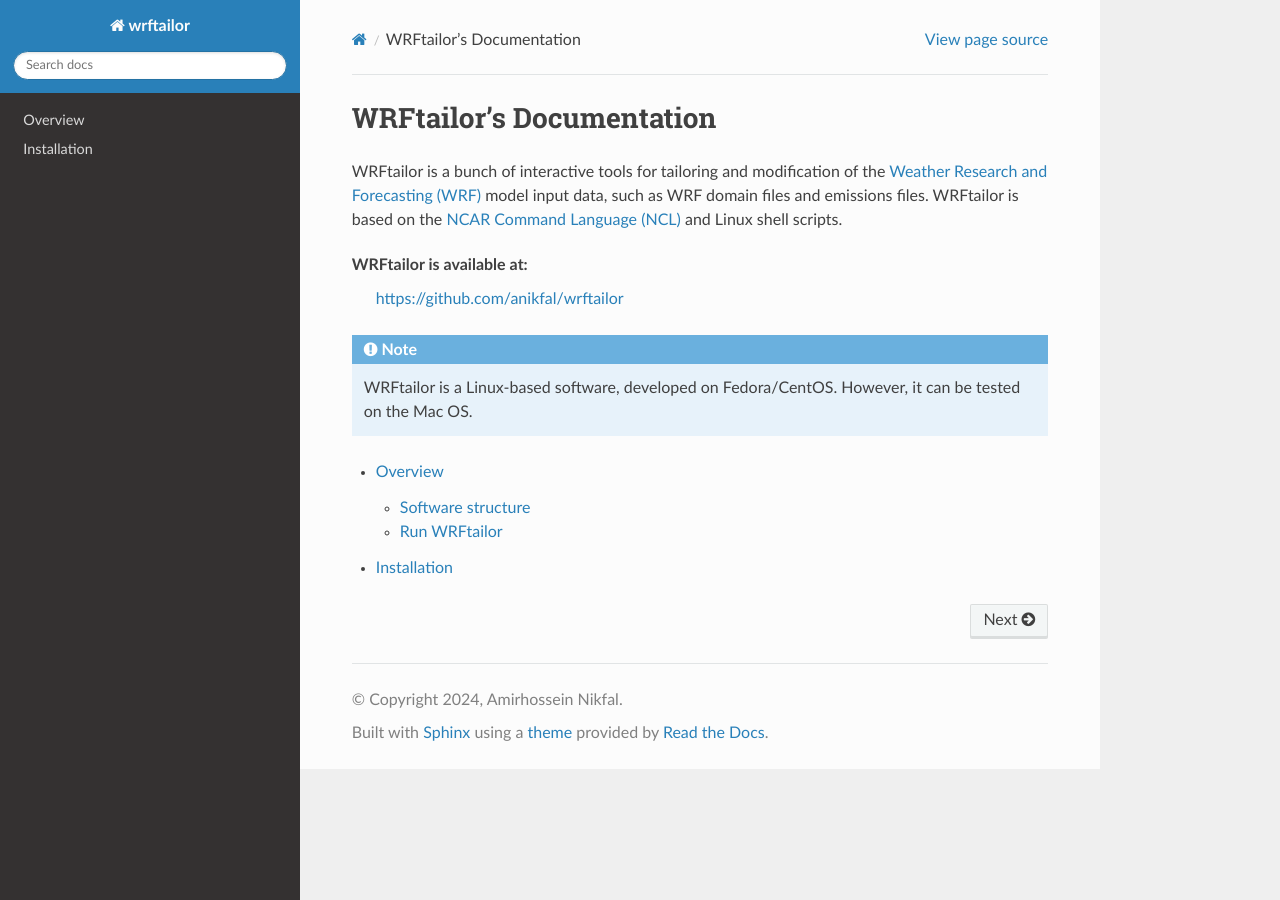
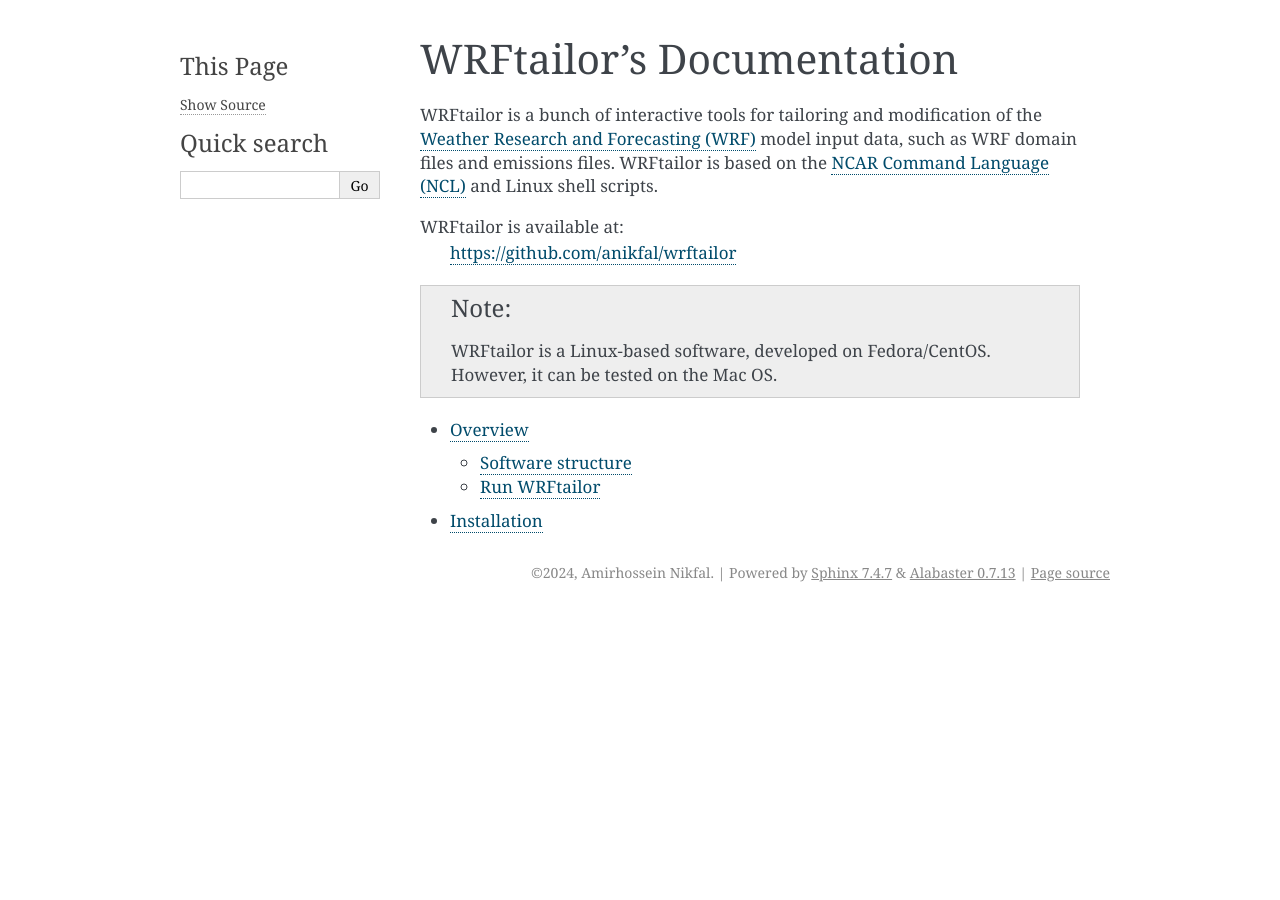
Before and after one commit to anikfal/wrftailor, a Sphinx documentation site: the page built from docs/index.rst, in a window 1280 px wide. Built offline with Sphinx 7.4.7, drawn with Linux system fonts in a browser that asks for light colours; pages that are not in the unit, such as notebooks, are missing from menus.

Commit message:
conf.py default

```diff
--- a/docs/conf.py
+++ b/docs/conf.py
@@ -31,7 +31,7 @@
 # extensions coming with Sphinx (named 'sphinx.ext.*') or your custom
 # ones.
 extensions = [
-    'sphinx_rtd_theme',
+    # 'sphinx_rtd_theme',
 ]
 
 # Add any paths that contain templates here, relative to this directory.
@@ -48,8 +48,8 @@
 # The theme to use for HTML and HTML Help pages.  See the documentation for
 # a list of builtin themes.
 #
-# html_theme = 'alabaster'
-html_theme = 'sphinx_rtd_theme'
+html_theme = 'alabaster'
+# html_theme = 'sphinx_rtd_theme'
 
 # Add any paths that contain custom static files (such as style sheets) here,
 # relative to this directory. They are copied after the builtin static files,
```
